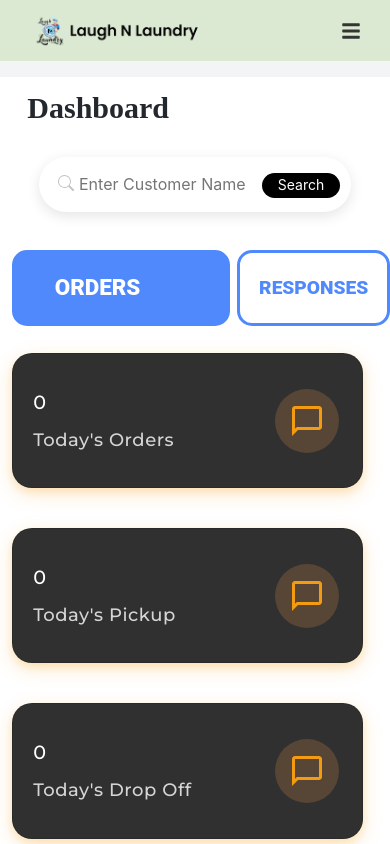
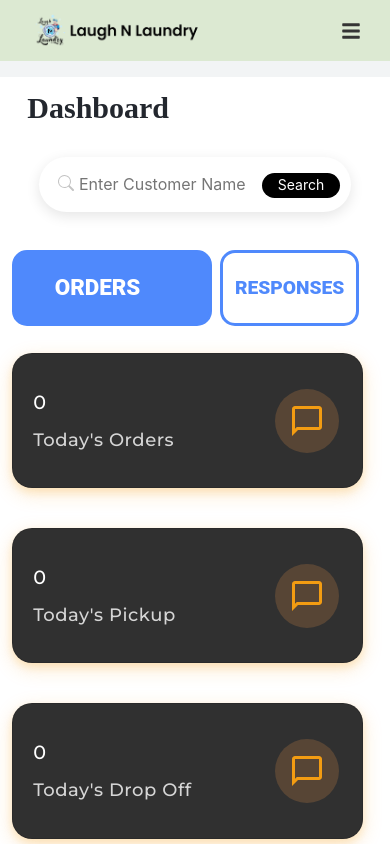
Before and after one commit to mecskyverse/Team_Project, a React (Create React App) app: page /admin in a window 390 px wide. Shown: the top 844 px of the page. Built offline with nearby package versions, Linux system fonts and the light colour scheme.

Commit message:
Add files via upload

```diff
--- a/src/admindashboard.css
+++ b/src/admindashboard.css
@@ -14,6 +14,14 @@
     box-shadow: 0px 4px 14px 0px #e5e5e5;
     /* box-shadow: 0px 4px 14px 0px #E5E5E5; */
   }
+
+
+  .form-control-searchbar[type="search"]::-webkit-search-clear-button,
+.form-control-searchbar[type="search"]::-webkit-search-cancel-button {
+  display: none;
+}
+
+
   /* .navbar-expand-lg .navbar-nav .nav-link {
     padding-right: 0.5rem;
     padding-left: 0.5rem;
@@ -520,6 +528,7 @@
       width: 40vw;
       margin-right: 0vw;
       margin-left: 2vw;
+      margin-right:8vw;
     }
     .orderbtn {
       width: 57vw;
@@ -592,6 +601,16 @@
 
 
 
+
+
+
+
+
+
+
+
+
+
   body {
     background: #FAFBFF;
   }
```
